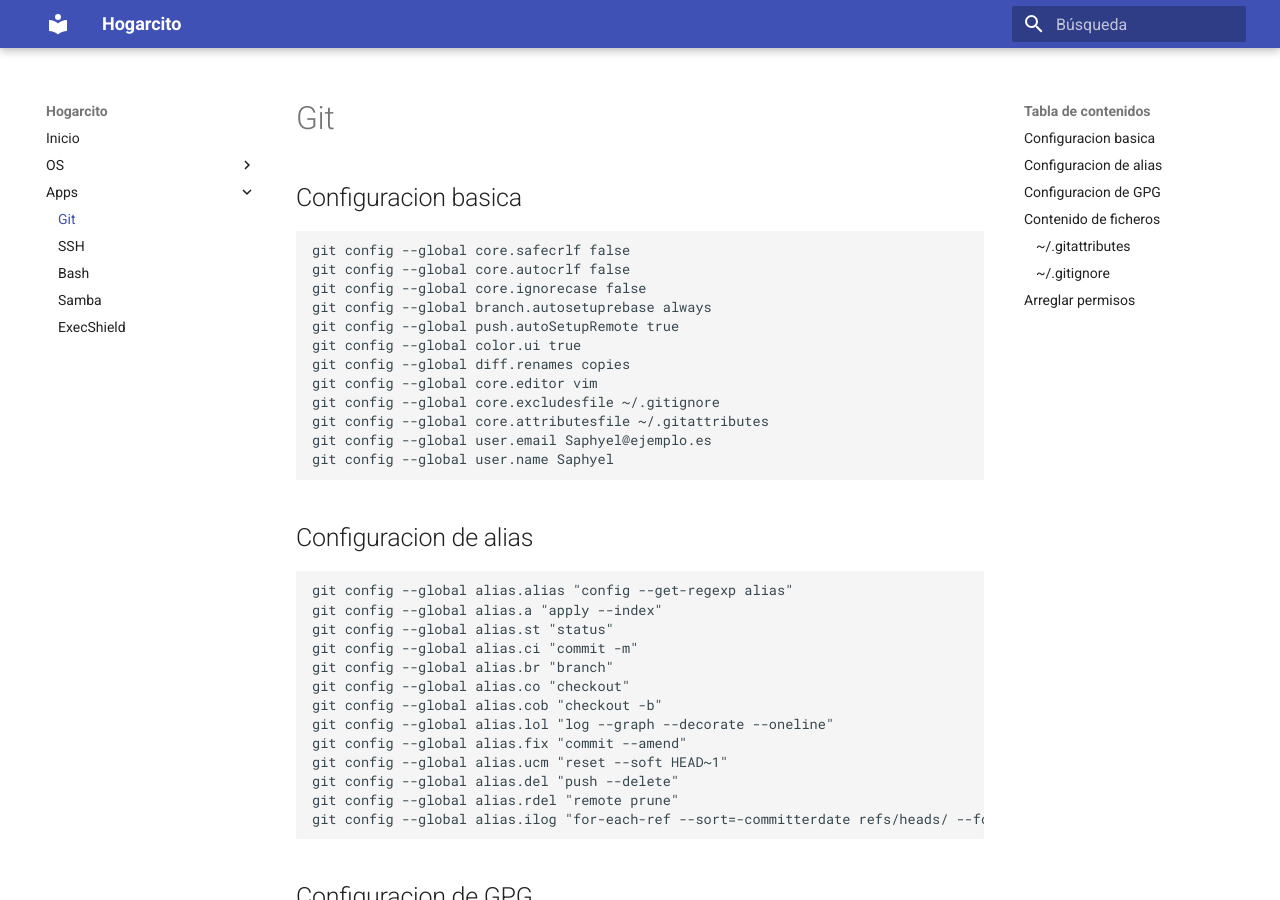
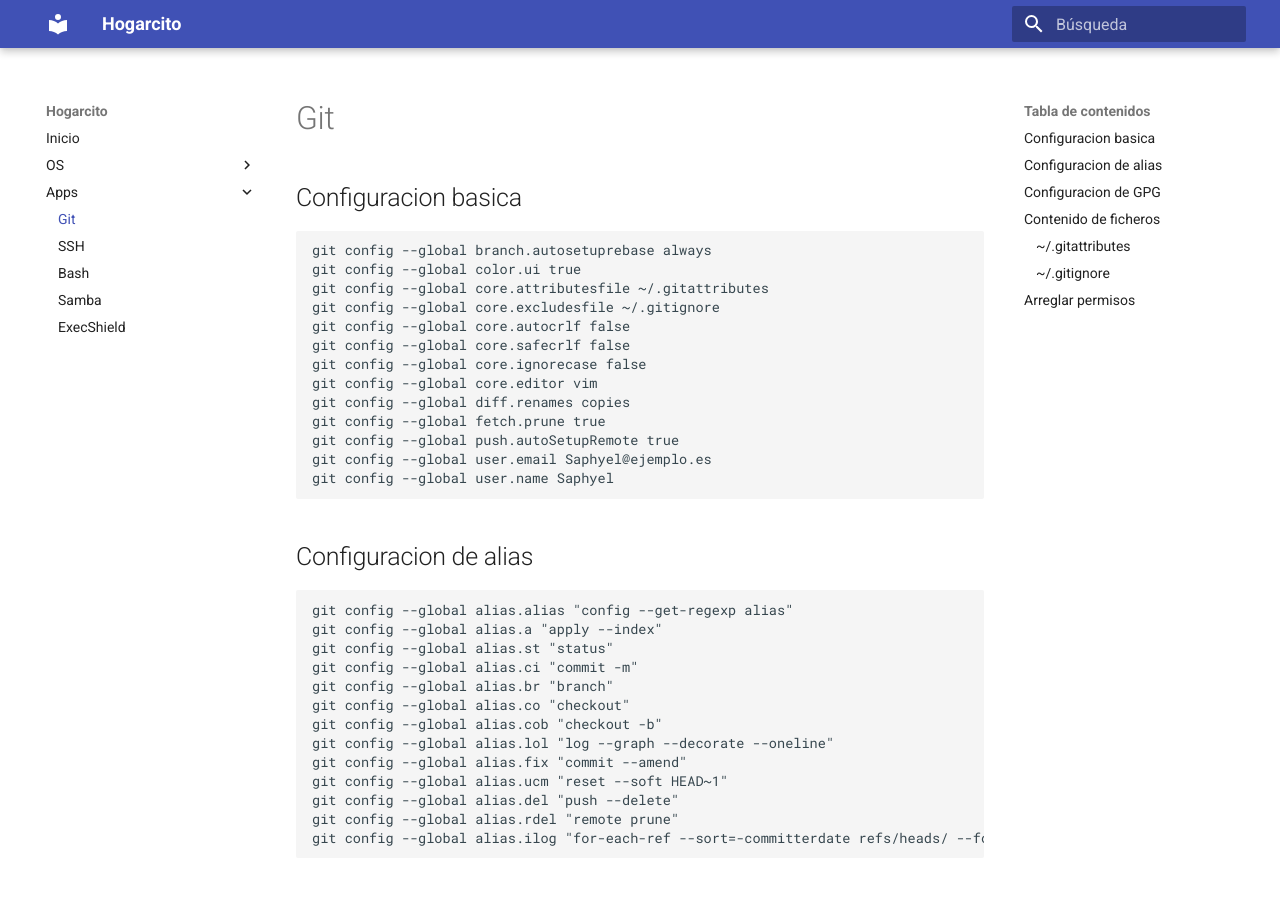
Before and after one commit to Saphyel/hogarcito, an MkDocs documentation site: the page built from docs/app/git.md, in a window 1280 px wide and 900 px high. Built offline with MkDocs 1.6.1 and Material for MkDocs 9.7.7, drawn with Linux system fonts in a browser that asks for light colours.

Commit message:
Update git.md

````diff
--- a/docs/app/git.md
+++ b/docs/app/git.md
@@ -3,16 +3,17 @@
 ## Configuracion basica
 
 ```
+git config --global branch.autosetuprebase always
+git config --global color.ui true
+git config --global core.attributesfile ~/.gitattributes
+git config --global core.excludesfile ~/.gitignore
+git config --global core.autocrlf false
 git config --global core.safecrlf false
-git config --global core.autocrlf false
 git config --global core.ignorecase false
-git config --global branch.autosetuprebase always
+git config --global core.editor vim
+git config --global diff.renames copies
+git config --global fetch.prune true
 git config --global push.autoSetupRemote true
-git config --global color.ui true
-git config --global diff.renames copies
-git config --global core.editor vim
-git config --global core.excludesfile ~/.gitignore
-git config --global core.attributesfile ~/.gitattributes
 git config --global user.email Saphyel@ejemplo.es
 git config --global user.name Saphyel
 ```
````
